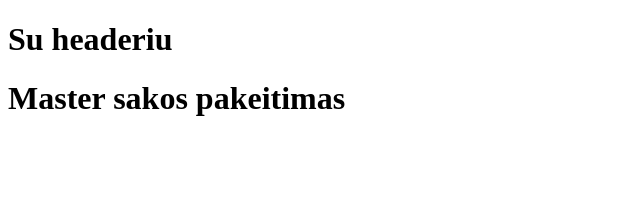
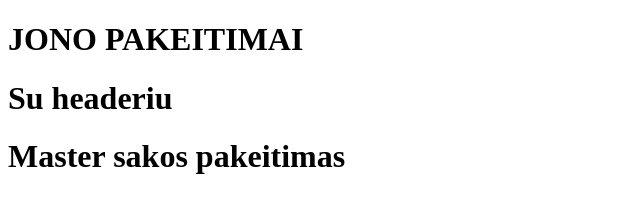
Before and after one commit to javapagrindai/reimagined-adventure, a plain HTML site: page index.html in a window 1280 px wide. Shown: the whole page, without its empty margins (0-640 px from the left). Drawn offline with Linux system fonts and the light colour scheme.

Commit message:
Update index.html

```diff
--- a/index.html
+++ b/index.html
@@ -6,7 +6,7 @@
     <title>Document</title>
 </head>
 <body>
-
+    <h1>JONO PAKEITIMAI
     <h1>Su headeriu</h1>
     <h1>Master sakos pakeitimas</h1>
 </body>
```
